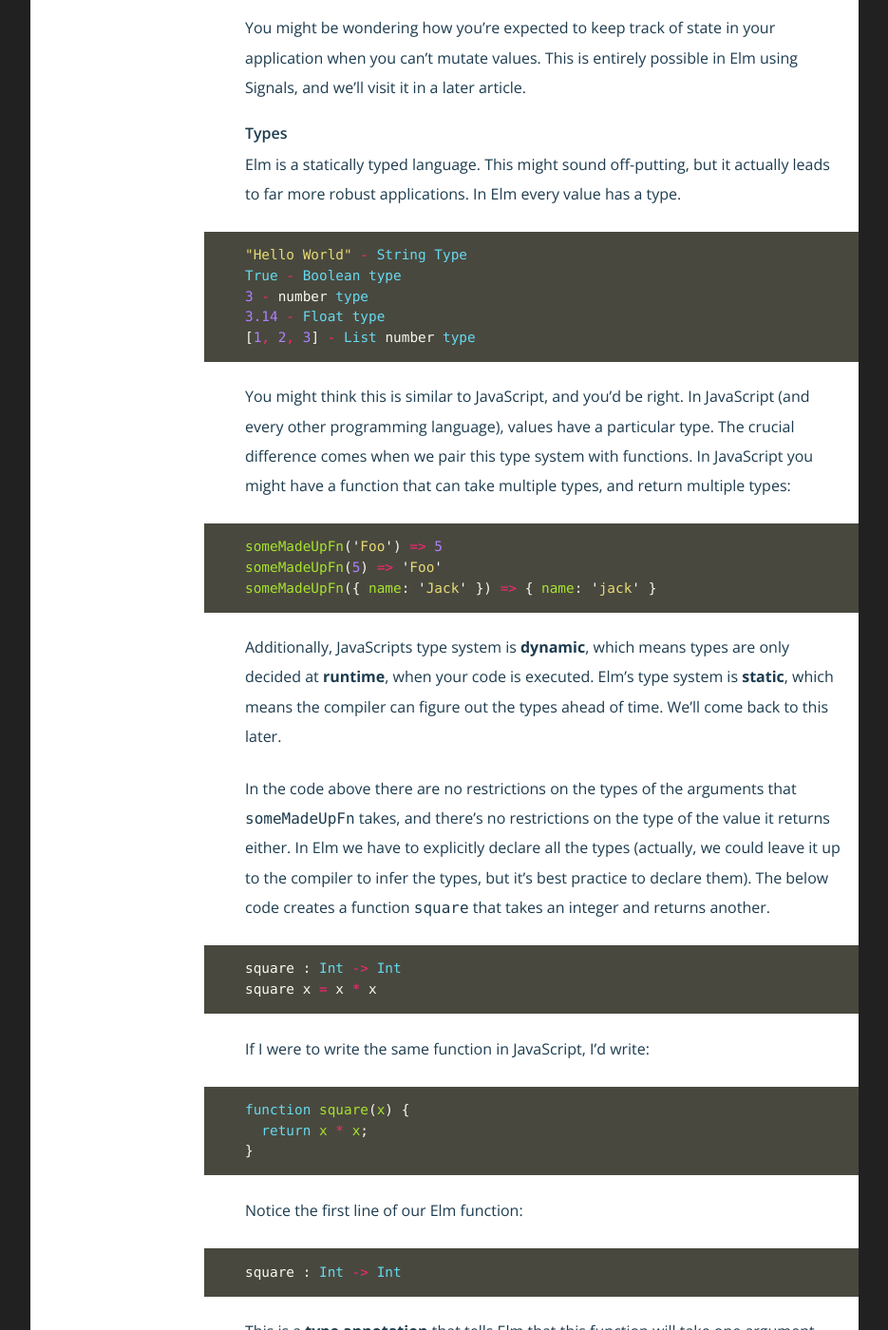
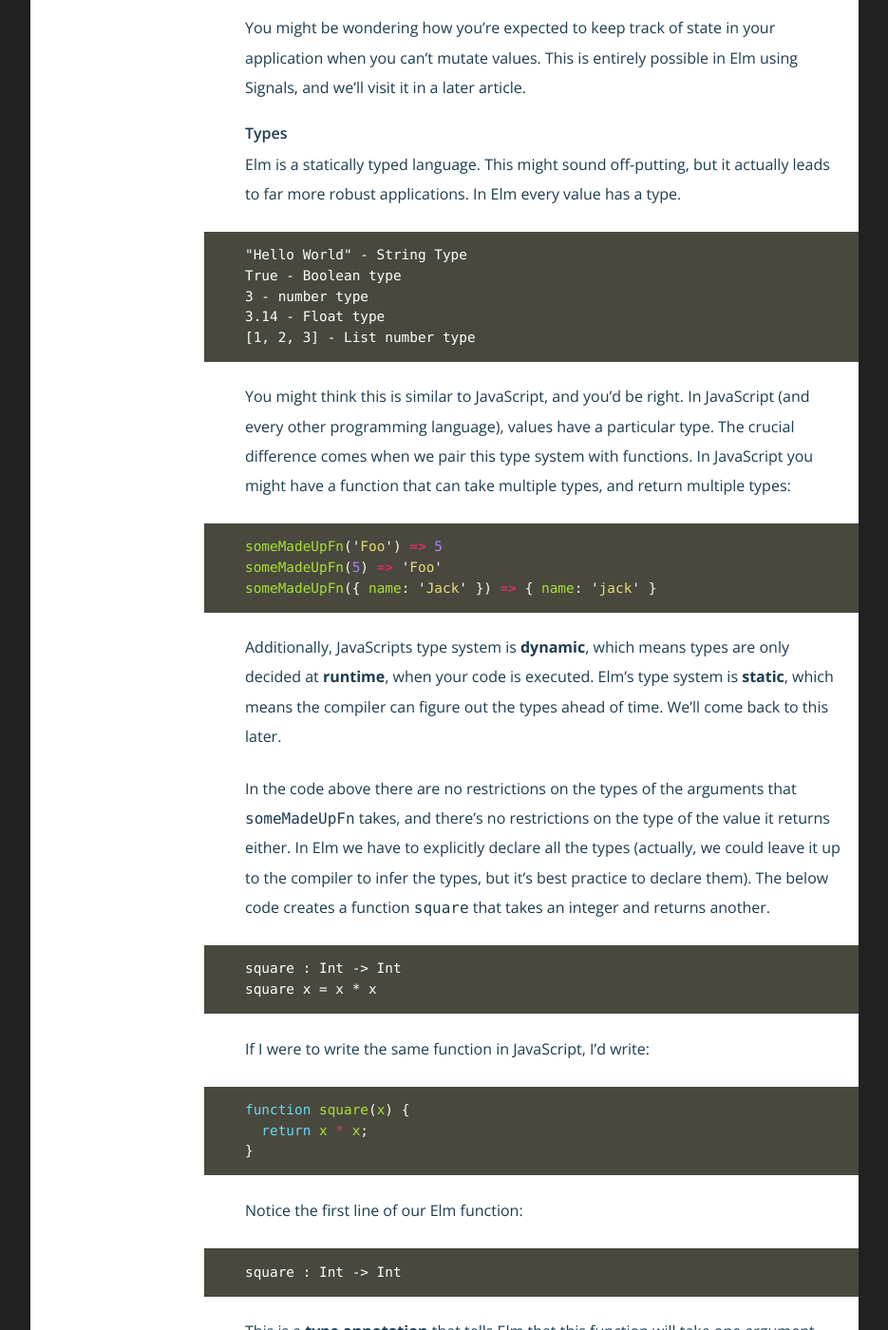
Before and after one commit to jackfranklin/javascriptplayground.com, a Jekyll site: the page built from _posts/2015-11-23-elm-for-javascript-developers.md, in a window 1280 px wide and 1400 px high, scrolled down 1556 px. Shown: the whole window at 95% size, without its empty margins (178-1113 px from the left). Built offline with Jekyll 4.4.1, drawn with Linux system fonts in a browser that asks for light colours; nearby versions of some CDN libraries; Markdown is read by kramdown in place of the engine named in the settings; a script that is not in the unit is left out; comment, search, counter and statistics services are not loaded; some of the changed text lies outside the part shown.

Commit message:
Get rid of elm lang types

````diff
--- a/_posts/2015-11-23-elm-for-javascript-developers.md
+++ b/_posts/2015-11-23-elm-for-javascript-developers.md
@@ -37,7 +37,7 @@ You might be wondering how you're expected to keep track of state in your applic
 
 Elm is a statically typed language. This might sound off-putting, but it actually leads to far more robust applications. In Elm every value has a type.
 
-```elm
+```
 "Hello World" - String Type
 True - Boolean type
 3 - number type
@@ -57,7 +57,7 @@ Additionally, JavaScripts type system is __dynamic__, which means types are only
 
 In the code above there are no restrictions on the types of the arguments that `someMadeUpFn` takes, and there's no restrictions on the type of the value it returns either. In Elm we have to explicitly declare all the types (actually, we could leave it up to the compiler to infer the types, but it's best practice to declare them). The below code creates a function `square` that takes an integer and returns another.
 
-```elm
+```
 square : Int -> Int
 square x = x * x
 ```
@@ -72,7 +72,7 @@ function square(x) {
 
 Notice the first line of our Elm function:
 
-```elm
+```
 square : Int -> Int
 ```
 
@@ -82,7 +82,7 @@ This is a __type annotation__ that tells Elm that this function will take one ar
 
 Above we noted that trying to call a function with the wrong types causes an error. Even better, we get these errors at __compile time__. Elm as a language compiles to JavaScript, and we need to run the compiler to generate JavaScript from our Elm code. Elm's compiler is smart, and is able to check the types of values when it compiles our code into JavaScript. For example, if I take this Elm code and try to compile it, we'll get an error. Don't worry about the specifics of the syntax, but know that this code will call the `square` function with the argument `"Hello"`.
 
-```elm
+```
 square : Int -> Int
 square x = x * x
 
````
